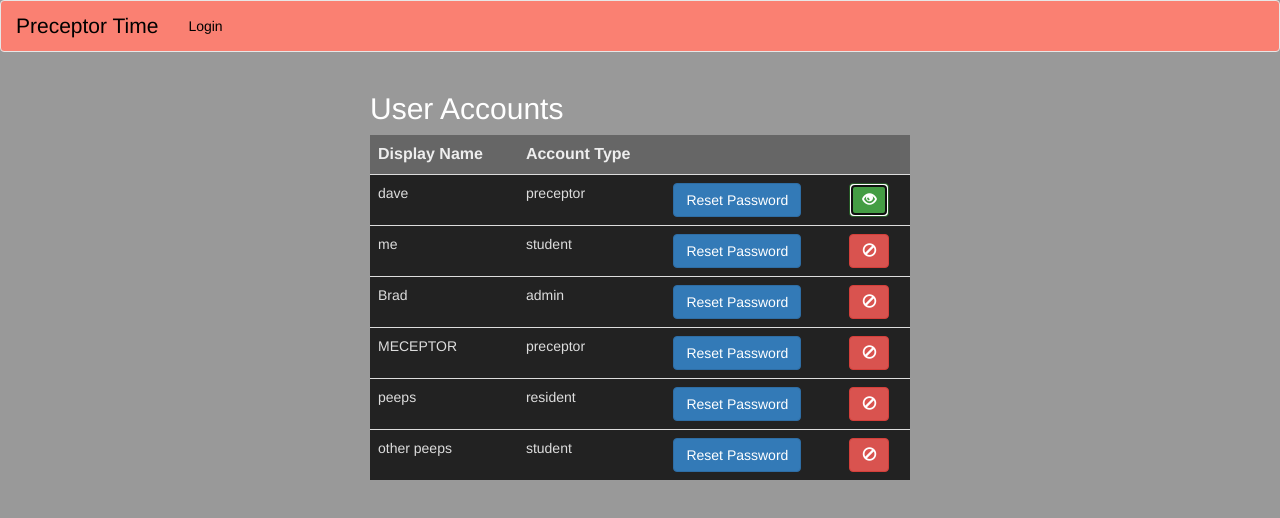
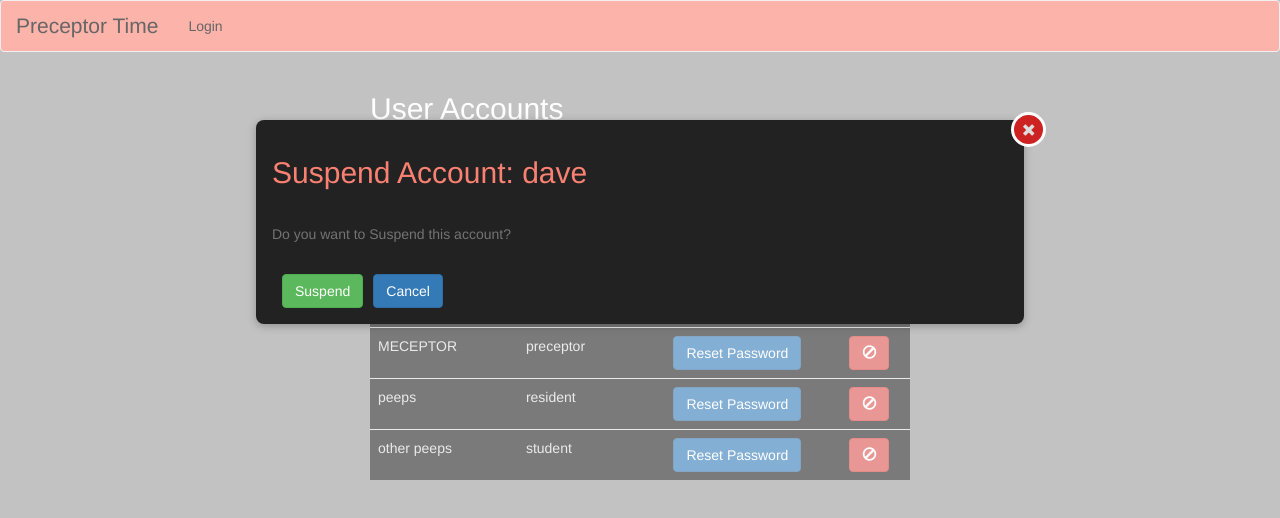
Before and after one commit to davidbisaccia/PreceptorTimeApp, an Angular app: page /admin in a window 1280 px wide. Both pictures are taken after a click on the button 869 px from the left and 199 px from the top of the page. Shown: the top 518 px of the page. Built offline with nearby package versions, Linux system fonts and the light colour scheme.

Commit message:
Added Update Status Box
- Update Status Box for the Admin Page
-  Fixed copy paste bugs on reset password box

```diff
--- a/src/app/admin/reset-password-box/reset-password-box.component.html
+++ b/src/app/admin/reset-password-box/reset-password-box.component.html
@@ -1,14 +1,14 @@
 <div class="backdrop"></div>
 <div class="alert-box">
 
-    <h2 class="title">Reset Password {{user.displayName}}</h2>
+    <h2 class="title">Reset Password: {{user.displayName}}</h2>
     <br>
 
     <div *ngIf="isUpdating" style="text-align: center">
         <app-loading-spinner></app-loading-spinner>
     </div>
 
-    <span class="close-btn glyphicon glyphicon-remove" (click)="onClose(null)"></span>
+    <span class="close-btn glyphicon glyphicon-remove" (click)="onClose()"></span>
 
     <span *ngIf="errorMsg !== null && !isUpdating" class="help-block">An error occurred, please refresh and try again: {{errorMsg}}</span>
 
@@ -35,8 +35,8 @@
 
         <br>
         <div class="alert-box-actions">
-            <button class="btn btn-success" type="button" (click)="onReset()" [disabled]="!resetUserPasswordForm.valid || isBusy">Reset</button>
-            <button class="btn btn-primary" type="button" (click)="onClose(null)">Cancel</button>
+            <button class="btn btn-success" type="button" (click)="onReset()" [disabled]="!resetUserPasswordForm.valid || isUpdating">Reset</button>
+            <button class="btn btn-primary" type="button" (click)="onClose()">Cancel</button>
         </div>
     </form>
 </div>
--- /dev/null
+++ b/src/app/admin/update-account-status-box/update-account-status-box.component.css
@@ -0,0 +1,49 @@
+.backdrop {
+    position: fixed;
+    top: 0;
+    left: 0;
+    width: 100vw;
+    height: 100vh;
+    background: rgba(255, 255, 255, .4);
+    z-index: 50;
+}
+
+.alert-box {
+    position: fixed;
+    top: 15vh;
+    left: 20vw;
+    width: 60vw;
+    padding: 16px;
+    z-index: 100;
+    background-color: #222;
+    color: #DDD;
+    box-shadow: 0 2px 8px rgba(0,0,0, 0.26);
+    border-radius: 8px;
+}
+
+.close-btn{
+    position: fixed;
+    top: 14vh;
+    left: 79vw;
+    z-index: 102;
+    border-radius: 50%;
+    background-color: #C22;
+    border-style: solid;
+    border-color: #FFF;
+    height: 35px !important;
+    padding-top: 8px;
+    text-align: center;
+    width: 35px !important;
+}
+
+.close-btn:hover{
+    cursor: pointer;
+}
+
+.title {
+    color: salmon;
+}
+
+button {
+    margin-left: 10px;
+}
--- /dev/null
+++ b/src/app/admin/update-account-status-box/update-account-status-box.component.html
@@ -0,0 +1,24 @@
+<div class="backdrop"></div>
+<div class="alert-box">
+
+    <span class="close-btn glyphicon glyphicon-remove" (click)="onClose(false)"></span>
+
+    <h2 class="title">{{(user.active ? 'Suspend Account: ' : 'Activate Account: ') + user.displayName}}</h2>
+    <br>
+
+    <span *ngIf="errorMsg !== null && !isUpdating" class="help-block">An error occurred, please refresh and try again: {{errorMsg}}</span>
+
+    <div *ngIf="isUpdating" style="text-align: center">
+        <app-loading-spinner></app-loading-spinner>
+    </div>
+
+    <div *ngIf="errorMsg === null">
+        <span class="help-block">Do you want to {{user.active ? 'Suspend' : 'Activate'}} this account?</span>
+
+        <br>
+        <div class="alert-box-actions">
+            <button class="btn btn-success" type="button" (click)="onUpdateAccountStatus()">{{user.active ? 'Suspend' : 'Activate'}}</button>
+            <button class="btn btn-primary" type="button" (click)="onClose(false)">Cancel</button>
+        </div>
+    </div>
+</div>
--- /dev/null
+++ b/src/app/admin/update-account-status-box/update-account-status-box.component.ts
@@ -0,0 +1,46 @@
+import { Component, OnInit, EventEmitter, Output, Input } from '@angular/core';
+import { UserInfo } from 'src/app/shared/userInfo.model';
+import { UserDataStorageService } from 'src/app/shared/user-data-storage.service';
+
+@Component({
+  selector: 'app-update-account-status-box',
+  templateUrl: './update-account-status-box.component.html',
+  styleUrls: ['./update-account-status-box.component.css']
+})
+export class UpdateAccountStatusBoxComponent implements OnInit {
+
+  isUpdating: boolean = false;
+  @Input() user: UserInfo;
+  @Output() close = new EventEmitter<boolean>();
+  errorMsg: string = null;
+
+  constructor(private userService: UserDataStorageService) { }
+
+  ngOnInit(): void {
+  }
+
+  onUpdateAccountStatus(){
+    this.isUpdating = true;
+
+    this.userService.changeAccountStatus(this.user.id, !this.user.active).subscribe(
+      success => {
+        if(success){
+          this.close.emit(true);
+          this.isUpdating = false;
+        }
+        else {
+          this.errorMsg = 'Account could not be updated.  Please refresh and try again.';
+          this.isUpdating = false;
+        }
+      },
+      error => {
+        this.errorMsg = error;
+        this.isUpdating = false;
+      });
+  }
+
+  onClose(changedStatus: boolean){
+    this.close.emit(changedStatus);
+  }
+
+}
--- a/src/app/admin/user-table/user-table.component.html
+++ b/src/app/admin/user-table/user-table.component.html
@@ -1,4 +1,6 @@
 <app-reset-password-box *ngIf="targetUserResetPassword !== null" [user]="targetUserResetPassword" (close)="closePasswordResetBox()"></app-reset-password-box>
+
+<app-update-account-status-box *ngIf="targetUserUpdateStatus !== null" [user]="targetUserUpdateStatus" (close)="closeUpdateAccountStatusBox($event)"></app-update-account-status-box>
 
 <table class="table dark" width="100%">
     <thead class="mid">
@@ -18,7 +20,7 @@
             </td>
             <td>
                 <button class="btn" [ngClass]="u.active ? 'btn-danger' : 'btn-success'" type="button"
-                    (click)="onAccountStatusChange(u.id)" title="{{u.active ? 'disable account' : 'activate account'}}">
+                    (click)="onAccountStatusChange(u)" title="{{u.active ? 'disable account' : 'activate account'}}">
                     <span class="glyphicon" [ngClass]="u.active ? 'glyphicon-ban-circle' : 'glyphicon-eye-open'"></span>
                 </button>
             </td>
--- a/src/app/admin/user-table/user-table.component.ts
+++ b/src/app/admin/user-table/user-table.component.ts
@@ -12,6 +12,8 @@ export class UserTableComponent implements OnInit {
   users: UserInfo[]= [];
   errorMsg: string = null;
   isUpdating: boolean = false;
+
+  private targetUserUpdateStatus: UserInfo = null;
   private targetUserResetPassword: UserInfo = null;
 
   constructor(private userService: UserDataStorageService) { }
@@ -36,28 +38,16 @@ export class UserTableComponent implements OnInit {
     this.targetUserResetPassword = null;
   }
 
-  onAccountStatusChange(id: number){
-    this.isUpdating = true;
-    let u = this.users.find((v, i, arr) => v.id === id);
-    if(u !== undefined){
-      let sub = this.userService.changeAccountStatus(u.id, !u.active).subscribe(success => {
-        if(success) {
-          u.active = !u.active;
-        }
-        else {
-          this.errorMsg = 'Account not found, status was not changed.';
-        }
+  onAccountStatusChange(user: UserInfo){
+    this.targetUserUpdateStatus = user;
+  }
 
-        this.isUpdating = false;
-      }, error => {
-        this.errorMsg = 'Account not found, status was not changed.';
-        this.isUpdating = false;
-      });
+  closeUpdateAccountStatusBox(success: boolean){
+    if(success && this.targetUserUpdateStatus !== null){
+      this.targetUserUpdateStatus.active = !this.targetUserUpdateStatus.active;
     }
-    else {
-      this.errorMsg = 'Account not found, status was not changed.';
-      this.isUpdating = false;
-    }
+
+    this.targetUserUpdateStatus = null;
   }
 
 }
--- a/src/app/app.module.ts
+++ b/src/app/app.module.ts
@@ -10,6 +10,7 @@ import { SharedModule } from './shared/shared.module';
 import { AdminComponent } from './admin/admin/admin.component';
 import { UserTableComponent } from './admin/user-table/user-table.component';
 import { ResetPasswordBoxComponent } from './admin/reset-password-box/reset-password-box.component';
+import { UpdateAccountStatusBoxComponent } from './admin/update-account-status-box/update-account-status-box.component';
 
 @NgModule({
   declarations: [
@@ -18,6 +19,7 @@ import { ResetPasswordBoxComponent } from './admin/reset-password-box/reset-pass
     AdminComponent,
     UserTableComponent,
     ResetPasswordBoxComponent,
+    UpdateAccountStatusBoxComponent,
   ],
   imports: [
     BrowserModule,
```
Also changed, not shown: 1 other file (tests, documents, lock files or other folders).
